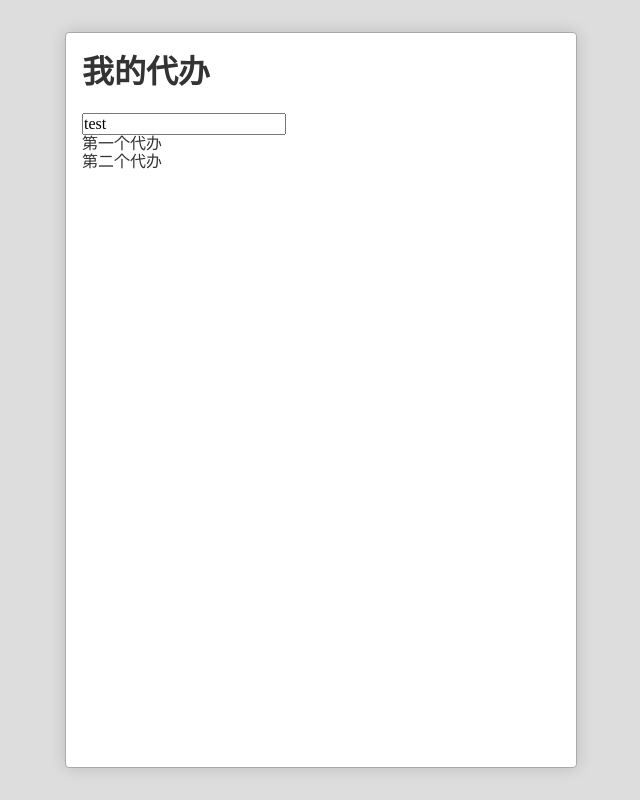
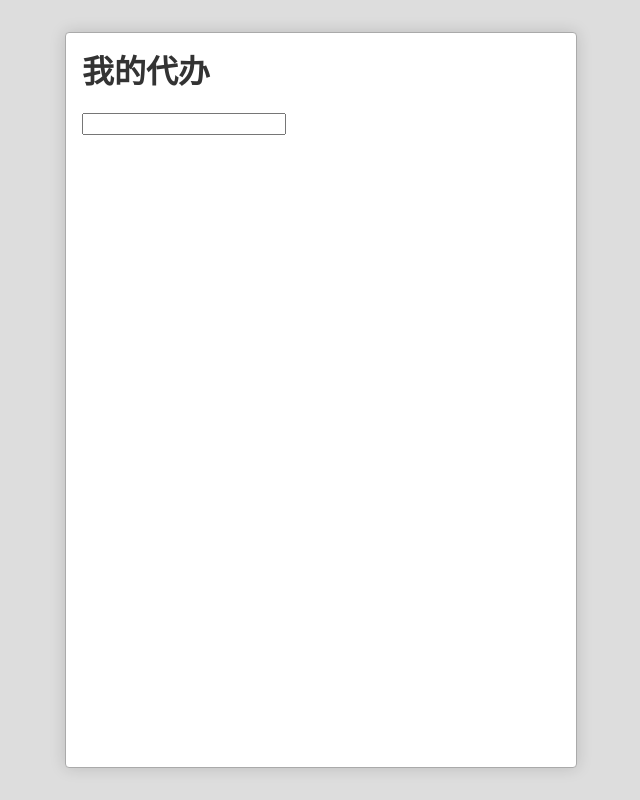
Before and after one commit to carlosshilei/todo-list, a React (Create React App) app: page / in a window 1280 px wide. Shown: the whole page, without its empty margins (319-959 px from the left). Built offline with nearby package versions, Linux system fonts and the light colour scheme.

Commit message:
新增todo

```diff
--- a/src/App.js
+++ b/src/App.js
@@ -9,10 +9,8 @@
   constructor(props){
     super(props)
     this.state = {
-      newTodo: 'test',
+      newTodo: '',
       todoList: [
-        {id:1,title:'第一个代办'},
-        {id:2,title:'第二个代办'}
       ]
     }
   }
@@ -24,11 +22,13 @@
         </li>
       )
     })
+    console.log(todos)
+
     return (
       <div className="App">
         <h1>我的代办</h1>
         <div className="inputWrapper">
-          <TodoInput content={this.state.newTodo} />
+          <TodoInput content={this.state.newTodo} onSubmit={this.addTodo.bind(this)} />
         </div>
         <ol>
           {todos}
@@ -36,6 +36,24 @@
       </div>
     )
   }
+  addTodo(event) {
+    this.state.todoList.push({
+      id: idMaker(),
+      title: event.target.value,
+      status: null,
+      deleted: false
+    })
+    this.setState({
+      newTodo: '',
+      todoList: this.state.todoList
+    })
+  }
 }
 
 export default App;
+
+let id = 0;
+function idMaker(){
+  id += 1
+  return id
+}
--- a/src/TodoInput.js
+++ b/src/TodoInput.js
@@ -2,6 +2,14 @@
 
 export default class TodoInput extends Component {
     render() {
-        return <input type="text" defaultValue={this.props.content} />
+        return <input type="text"
+        defaultValue={this.props.content}
+        onKeyPress={this.submit.bind(this)} />
+
+    }
+        submit(e) {
+            if (e.key === 'Enter') {
+                this.props.onSubmit(e)
+            }
     }
 }
```
